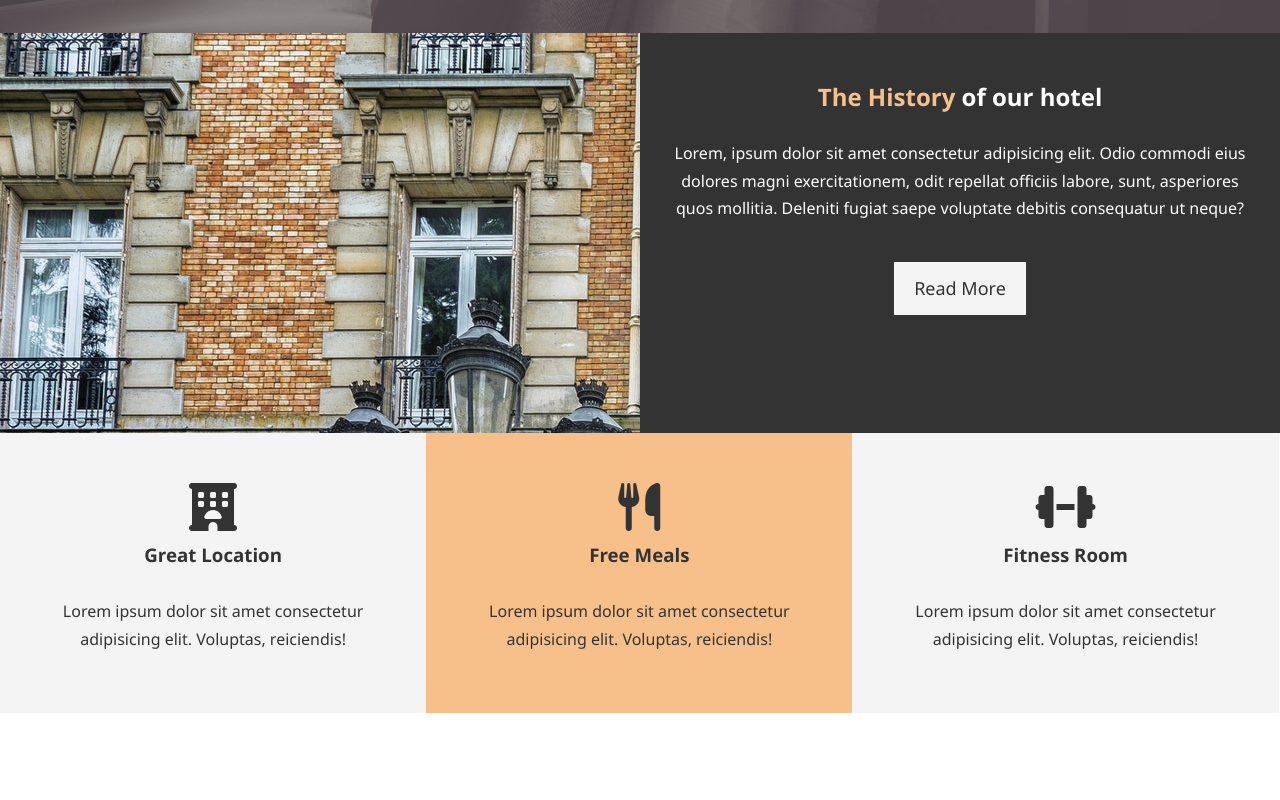
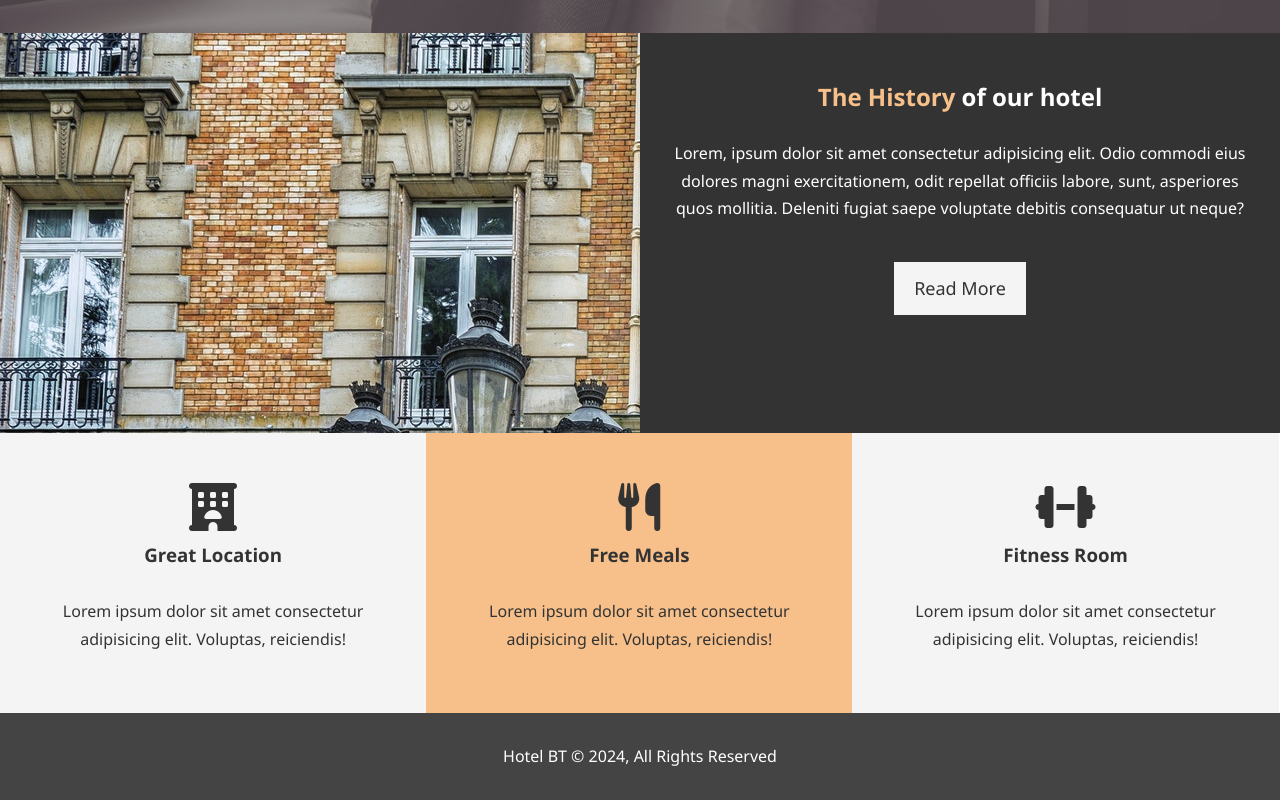
Before and after one commit to deepak0023/hotel_website, a plain HTML site: page index.html in a window 1280 px wide. Shown: the part 634-1434 px from the top of the page. Before the commit the page ends 1347 px from the top, so only its background shows below. Drawn offline with Linux system fonts and the light colour scheme.

Commit message:
Footer : Added forter with styles

```diff
--- a/css/styles.css
+++ b/css/styles.css
@@ -76,6 +76,10 @@ p {
 .bg-primary {
     background: #f7c08a;
     color: #333;
+}
+
+.clr {
+    clear: both;
 }
 
 /* Navbar */
@@ -177,3 +181,12 @@ p {
 .box i {
     margin-bottom: 10px;
 }
+
+/* Footer */
+
+#main-footer {
+    text-align: center;
+    background: #444;
+    color: #fff;
+    padding: 20px;
+}
--- a/index.html
+++ b/index.html
@@ -62,6 +62,10 @@
             <p>Lorem ipsum dolor sit amet consectetur adipisicing elit. Voluptas, reiciendis!</p>
         </div>
     </section>
+    <div class="clr"></div>
+    <footer id="main-footer">
+        <p>Hotel BT &copy; 2024, All Rights Reserved</p>
+    </footer>
 </body>
 <script src="https://cdnjs.cloudflare.com/ajax/libs/font-awesome/6.5.1/js/all.min.js" integrity="sha512-GWzVrcGlo0TxTRvz9ttioyYJ+Wwk9Ck0G81D+eO63BaqHaJ3YZX9wuqjwgfcV/MrB2PhaVX9DkYVhbFpStnqpQ==" crossorigin="anonymous" referrerpolicy="no-referrer" />
 </html>
```
